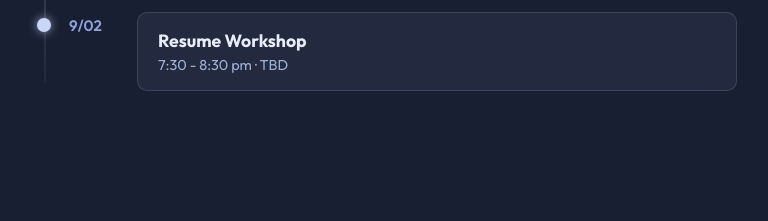
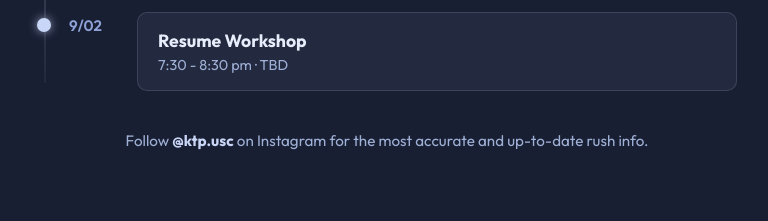
Before and after one commit to simrazargar/ktp-website-2026, a React (Vite) app: page /rush in a window 1280 px wide. Shown: the part 1340-1561 px from the top of the page, without its empty margins (253-1021 px from the left). Built offline with nearby package versions, Linux system fonts and the light colour scheme.

Commit message:
Update Rush.jsx

```diff
--- a/src/pages/Rush.jsx
+++ b/src/pages/Rush.jsx
@@ -217,7 +217,7 @@ function Rush() {
         </div>
       </section>
 
-      {/* Timeline Section */}
+ {/* Timeline Section */}
       <section className="rush-timeline-section">
         <div className="rush-timeline-container">
           <h2 ref={timelineTitleRef} className="timeline-title fade-in-on-scroll">
@@ -241,9 +241,11 @@ function Rush() {
               </div>
             ))}
           </div>
+          <p className="timeline-instagram-note">
+            Follow <strong>@ktp.usc</strong> on Instagram for the most accurate and up-to-date rush info.
+          </p>
         </div>
       </section>
-
       {/* Instagram Section */}
       <section className="rush-instagram-section">
         <div ref={instagramEmbedRef} className="rush-instagram-container fade-in-on-scroll">
```
